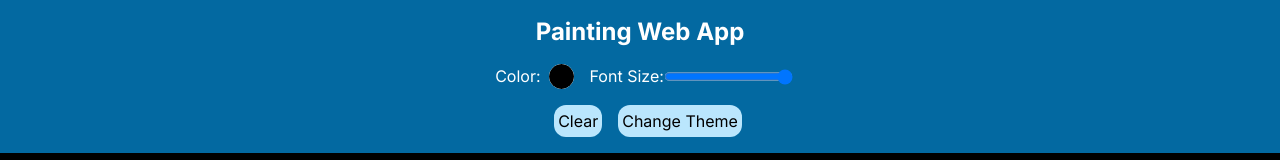
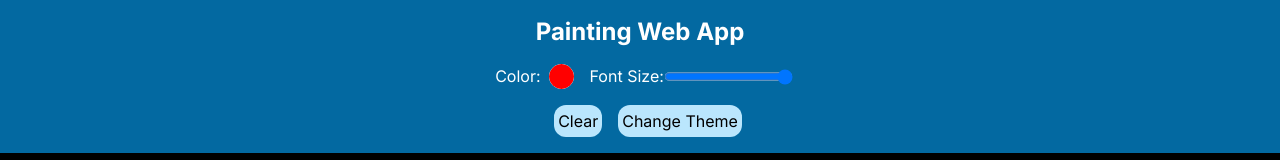
Before and after one commit to hossein13m/painting, a Next.js app: page / in a window 1280 px wide. Shown: the top 160 px of the page. Built offline with nearby package versions, Linux system fonts and the light colour scheme.

Commit message:
feat(painting): implement color picker

```diff
--- a/src/app/components/painting.tsx
+++ b/src/app/components/painting.tsx
@@ -1,9 +1,11 @@
 'use client';
 
-import React from 'react';
+import React, { useState } from 'react';
 import { type Paint, usePaint } from '@/app/hooks/usePaint';
 
 export default function Painting() {
+    const [colorPicker, setColorPicker] = useState('#FF0000');
+
     function toggleTheme(): void {
         document.body.classList.toggle('dark');
     }
@@ -15,7 +17,7 @@ export default function Painting() {
     function paintLine({ prevPoint, currentPoint, ctx }: Paint) {
         const { x: currentX, y: currentY } = currentPoint;
 
-        const color = '#000';
+        const color = colorPicker;
         const fontSize = 5;
         const circleRadius = 2;
 
@@ -44,7 +46,7 @@ export default function Painting() {
                                 <label htmlFor="stroke" className="mx-2">
                                     Color:
                                 </label>
-                                <input id="stroke" name="stroke" type="color" />
+                                <input value={colorPicker} onChange={(e) => setColorPicker(e.target.value)} name="stroke" type="color" />
                             </div>
 
                             <label htmlFor="lineWidth">Font Size:</label>
```
